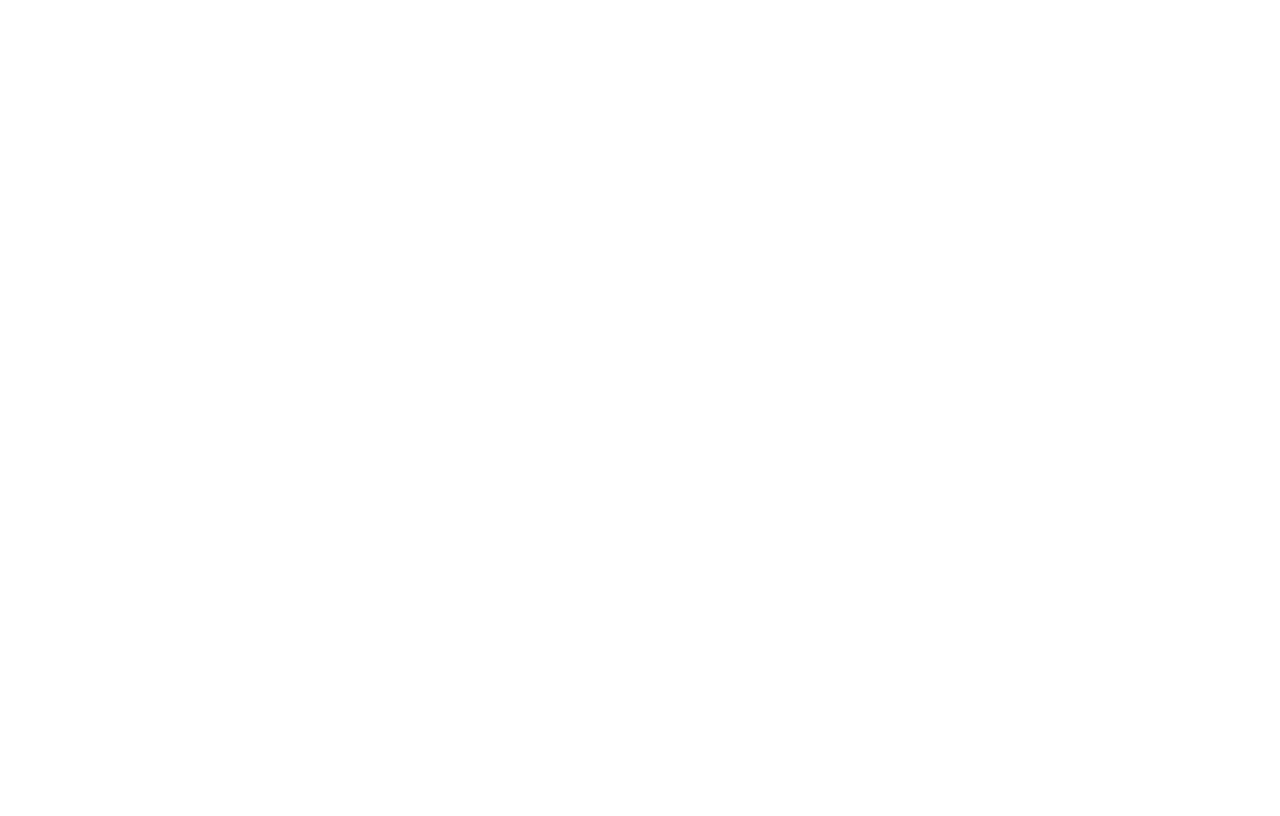
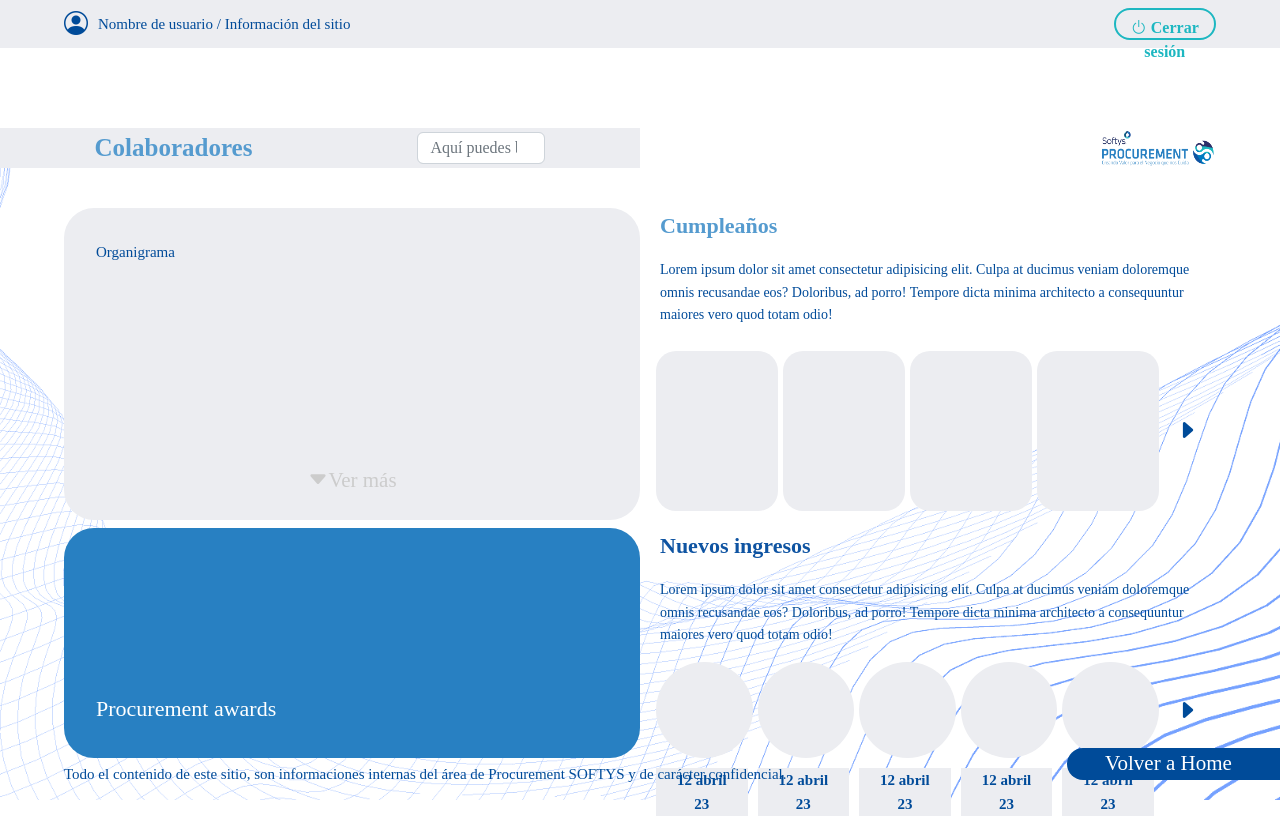
Before and after one commit to LisitSPA/Procurement.View, a Vue app: page /homeColaboradores in a window 1280 px wide. Before the commit this address had no page. Built offline with nearby package versions, Linux system fonts and the light colour scheme.

Commit message:
Diseño para la Sección Colaboradores

```diff
--- a/src/assets/base.css
+++ b/src/assets/base.css
@@ -21,6 +21,7 @@
   --vt-c-text-dark-2: rgba(235, 235, 235, 0.64);
 	--dark-blue: #004B99;
 	--blue: #2880C2;
+	--blue-text: #559BCF;
 	--light-blue: #1DB7C1;
 }
 
@@ -39,7 +40,7 @@
   --section-gap: 160px;
 }
 
-@media (prefers-color-scheme: dark) {
+/* @media (prefers-color-scheme: dark) {
   :root {
     --color-background: var(--vt-c-black);
     --color-background-soft: var(--vt-c-black-soft);
@@ -51,7 +52,7 @@
     --color-heading: var(--vt-c-text-dark-1);
     --color-text: var(--vt-c-text-dark-2);
   }
-}
+} */
 
 *,
 *::before,
--- a/src/assets/main.css
+++ b/src/assets/main.css
@@ -33,3 +33,30 @@
     /* padding: 0 2rem; */
   }
 }
+
+.cursor-pointer{
+	cursor: pointer;
+}
+
+.bg-gris{
+	background-color: #ECEDF1;
+}
+
+.bg-celeste{
+	background-color: #1DB7C1;
+}
+
+.bg-blue1{
+	background-color: #2880C2;
+}
+
+.bg-blue2{
+	background-color: #0F54A2;
+}
+
+.blue-text1{
+	color: #559BCF;
+}
+.blue-text2{
+	color: #0F54A2;
+}
--- a/src/components/Home/Categories.vue
+++ b/src/components/Home/Categories.vue
@@ -4,7 +4,7 @@
 	</div>
 	<div class="row" style="height: 30vh">
 		<div class="col-12 d-flex justify-content-center align-items-center">
-			<button class="btn btn-border-blue">Colaboradores</button>
+			<button class="btn btn-border-blue" @click="this.$router.push('/Colaboradores')">Colaboradores</button>
 			<button class="btn btn-border-blue">Control de gestión</button>
 			<button class="btn btn-border-blue">Procurement Excellence</button>
 			<button class="btn btn-border-blue">PMO</button>
--- /dev/null
+++ b/src/components/Secciones/Colaboradores/Home.vue
@@ -0,0 +1,86 @@
+<template>
+	<div class="row" style="height: 60%;">
+		<div class="col-6 bg-gris cursor-pointer" style="border-radius: 30px; padding: 2rem 2rem 0 2rem;">
+			<div class="row">
+				<div class="col-12">
+					<span>Organigrama</span>
+				</div>
+				<div class="col-12" style="height: 25vh;">
+						<!-- imagen organigrama	-->
+				</div>
+				<div class="col-12 text-center">
+					<p style="color: #CCCCCC; font-size: 21px;"><i class="bi bi-caret-down-fill"></i>Ver más</p>
+				</div>
+			</div>
+		</div>
+		<div class="col-6" style="padding: 0 20px 0 20px;">
+			<div class="row h-100">
+				<div class="col-12 cursor-pointer">
+					<p class="blue-text1 fw-bold" style="font-size: 22px;">Cumpleaños</p>
+					<p class="text-blue2" style="font-size: 14px;">Lorem ipsum dolor sit amet consectetur adipisicing elit. Culpa at ducimus veniam doloremque omnis recusandae eos? Doloribus, ad porro! Tempore dicta minima architecto a consequuntur maiores vero quod totam odio!</p>
+				</div>
+				<div class="col-12" style="padding: 0 10px 0 20px; height: 20vh;">
+					<div class="row h-100">
+						<div class="col user-bday bg-gris" v-for="(items,index) in 4" :key="index" >
+						</div>
+						<div class="col-1 d-flex align-items-center justify-content-center">
+							<i class="bi bi-caret-right-fill text-blue2" style="font-size: 22px;"></i>
+						</div>
+					</div>
+				</div>
+			</div>
+		</div>
+	</div>
+	<div class="row mt-2" style="height: 40%;">
+		<div class="col-6 bg-blue1 cursor-pointer d-flex align-items-end" style="border-radius: 30px; padding: 2rem 2rem 2rem 2rem;">
+			<span class="text-white" style="font-size: 22px;">Procurement awards</span>
+		</div>
+		<div class="col-6" style="padding: 0 20px 0 20px;">
+			<div class="row">
+				<div class="col-12 cursor-pointer">
+					<p class="blue-text2 fw-bold" style="font-size: 22px;">Nuevos ingresos</p>
+					<p class="text-blue2" style="font-size: 14px;">Lorem ipsum dolor sit amet consectetur adipisicing elit. Culpa at ducimus veniam doloremque omnis recusandae eos? Doloribus, ad porro! Tempore dicta minima architecto a consequuntur maiores vero quod totam odio!</p>
+				</div>
+				<div class="col-12" style="padding: 0 10px 0 20px; height: 12vh;;">
+					<div class="row h-100">
+						<div class="col">
+							<div class="row h-100">
+								<div class="col new-user bg-gris" v-for="(items,index) in 5" :key="index">
+								</div>
+							</div>
+							<div class="row">
+								<div class="col text-blue2 text-center bg-gris" v-for="(items,index) in 5" :key="index" style="margin-right: 10px; margin-top: 10px;">
+									<span class="fw-bold">12 abril 23</span>
+								</div>
+							</div>
+						</div>
+						<div class="col-1 d-flex align-items-center justify-content-center">
+							<i class="bi bi-caret-right-fill text-blue2" style="font-size: 22px;"></i>
+						</div>
+					</div>
+				</div>
+			</div>
+		</div>
+	</div>
+</template>
+
+<script>
+export default {
+
+}
+</script>
+
+<style>
+.organigrama-title{
+	font-size: 22px;
+}
+.user-bday{
+	border-radius: 20px;
+	margin-right: 5px;
+}
+.new-user{
+	border-radius: 100px;
+	margin-right: 5px;
+}
+
+</style>
--- /dev/null
+++ b/src/components/Shared/SectionFooter.vue
@@ -0,0 +1,25 @@
+<template>
+	<div class="col-10 d-flex align-items-center" style="padding-left: 5vw;">
+		<span>Todo el contenido de este sitio, son informaciones internas del área de Procurement SOFTYS y de carácter confidencial.</span>
+	</div>
+	<div class="col-2 back-home d-flex align-items-center cursor-pointer" @click="this.$router.push('/Home')">
+		<span>Volver a Home</span>
+	</div>
+</template>
+
+<script>
+export default {
+
+}
+</script>
+
+<style scoped>
+.back-home{
+	height: 4vh;
+	background-color: var(--dark-blue);
+	color: white;
+	font-size: 21px;
+	border-radius: 20px 0 0 20px;
+	padding-left: 3vw;
+}
+</style>
--- /dev/null
+++ b/src/components/Shared/SectionMenu.vue
@@ -0,0 +1,49 @@
+<template>
+	<div class="row row-menu">
+		<div class="col-6 menu">
+			<span class="title-section">Colaboradores</span>
+			<input type="search" class="form-control" placeholder="Aquí puedes buscar..." style="width: 10vw; height: 4vh;">
+		</div>
+		<div class="col-6 logo">
+			<img src="./../../assets/images/logo-azul.png" alt="Logo procurement" style="width: 21%;">
+		</div>
+	</div>
+</template>
+
+<script>
+export default {
+
+}
+</script>
+
+<style scoped>
+.menu{
+	background-color: #ECEDF1;
+	display: flex;
+	align-items: center;
+	justify-content: space-around;
+}
+
+.row-menu{
+	margin-top: 10vh;
+	height: 5vh;
+}
+
+.title-section{
+	font-size: 25px;
+	font-weight: bold;
+	color: var(--blue-text);
+}
+.logo{
+	display: flex;
+	justify-content: flex-end;
+	padding-right: 5vw;
+}
+/* .input-search{
+		width: 15vw;
+    border-radius: 30px;
+    padding: 10px;
+		height: 5vh;
+	} */
+
+</style>
--- a/src/components/Shared/TopMenu.vue
+++ b/src/components/Shared/TopMenu.vue
@@ -1,7 +1,7 @@
 <template>
 	<div class="col-6 d-flex align-items-center" style="padding-left: 5vw;">
-		<i class="bi bi-person-circle user-image"></i>
-		<span class="text-white">Nombre de usuario / Información del sitio</span>
+		<i class="bi bi-person-circle user-image" :class="this.$route.path === '/Home'? 'text-white' : 'text-blue'"></i>
+		<span :class="this.$route.path === '/Home'? 'text-white' : 'text-blue'">Nombre de usuario / Información del sitio</span>
 	</div>
 	<div class="col-6 d-flex align-items-center justify-content-end" style="padding-right: 5vw;">
 		<button class="btn btn-border-lighblue"><i class="bi bi-power"></i> Cerrar sesión</button>
@@ -28,7 +28,6 @@
 	.user-image{
 		font-size: 3vh;
 		margin-right: 10px;
-		color: white;
 	}
 
 </style>
--- a/src/router/index.js
+++ b/src/router/index.js
@@ -12,6 +12,15 @@
 			path: '/Home',
 			name: 'home',
 			component: () => import ('../views/Home/HomeView.vue')
+		},
+		{
+			path: '/Colaboradores',
+			name: 'colaboradores',
+			component: () => import ('../views/Secciones/Colaboradores/ColaboradoresView.vue'),
+			children: [
+				{ path: '/homeColaboradores', name: 'homeColaboradores', component: () => import ('../components/Secciones/Colaboradores/Home.vue') },
+				// { path: 'detail', name: 'detail', component: DetailView, props: true },
+			]
 		}
   ]
 })
--- /dev/null
+++ b/src/views/Secciones/Colaboradores/ColaboradoresView.vue
@@ -0,0 +1,40 @@
+<template>
+	<div class="row top-menu bg-gris">
+		<TopMenu/>
+	</div>
+	<SectionMenu/>
+	<div class="row malla">
+		<div class="contenido">
+			<HomeSection/>
+		</div>
+		<SectionFooter/>
+	</div>
+
+</template>
+
+<script setup>
+	import TopMenu from '../../../components/Shared/TopMenu.vue'
+	import SectionMenu from '../../../components/Shared/SectionMenu.vue'
+	import HomeSection from '../../../components/Secciones/Colaboradores/Home.vue'
+	import SectionFooter from '../../../components/Shared/SectionFooter.vue'
+
+</script>
+
+<style>
+.top-menu{
+	height: 6vh;
+}
+.contenido{
+	margin-top: 5vh;
+	width: 90vw;
+	margin-left: auto;
+	margin-right: auto;
+	height: 65vh;
+}
+.malla{
+	height: 79vh;
+	background-image: url('./../../../assets/images/bg-malla.png');
+	background-size: cover;
+}
+
+</style>
```
